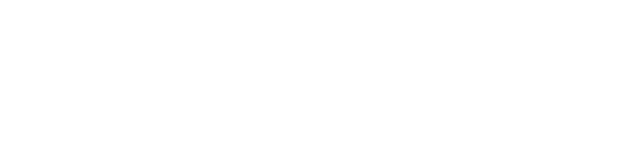
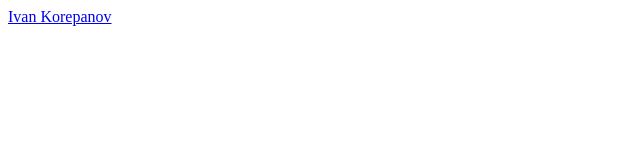
Before and after one commit to VanKoIT/GitTest, a plain HTML site: page index.html in a window 1280 px wide. Shown: the whole page, without its empty margins (0-640 px from the left). Drawn offline with Linux system fonts and the light colour scheme.

Commit message:
Add link to developer to index.html

```diff
--- a/index.html
+++ b/index.html
@@ -12,6 +12,8 @@
     <script src="script.js"></script>
 </head>
 <body>
-	<footer></footer>
+	<footer>
+		<a href="https://github.com/VanKoIT">Ivan Korepanov</a>
+	</footer>
 </body>
 </html>
```
